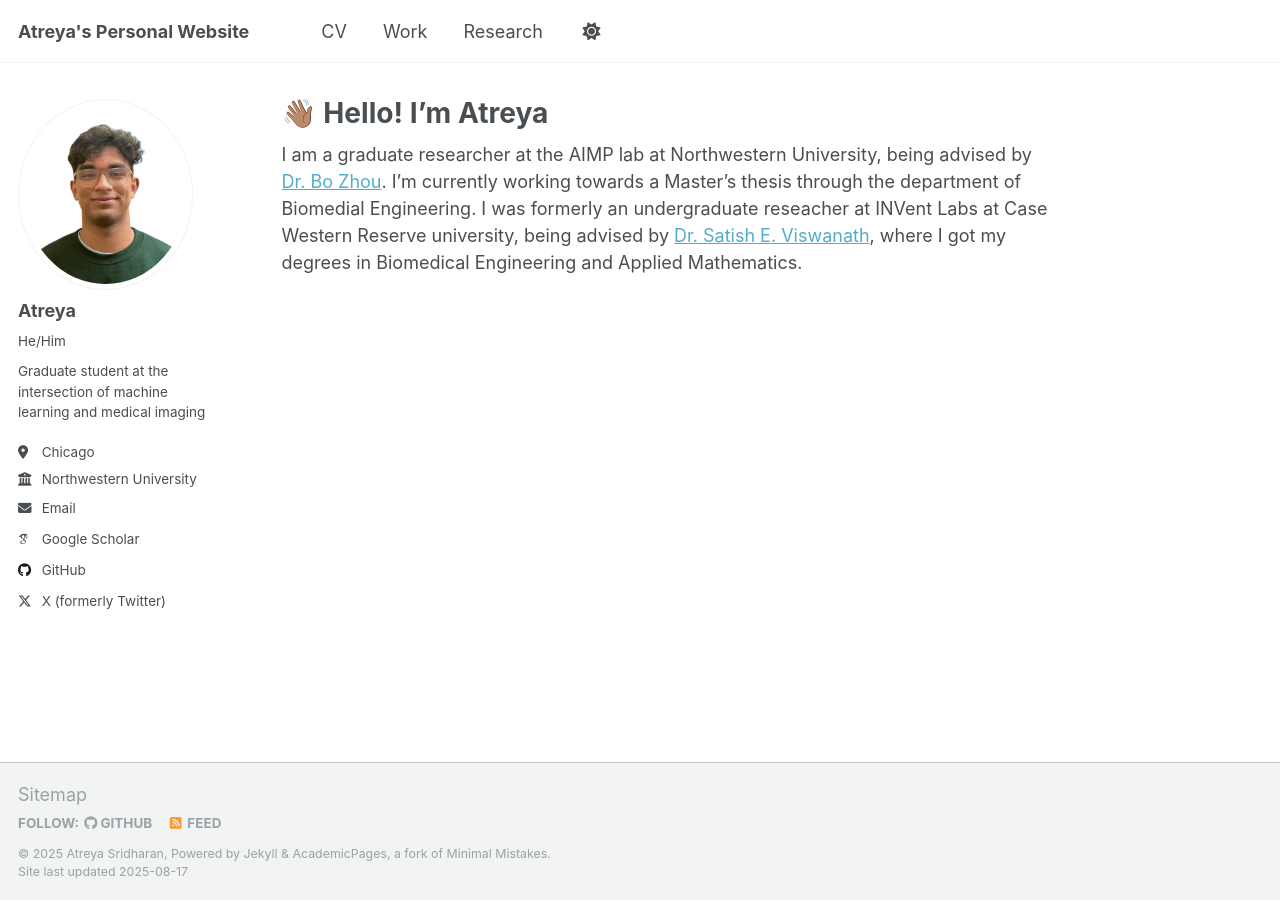
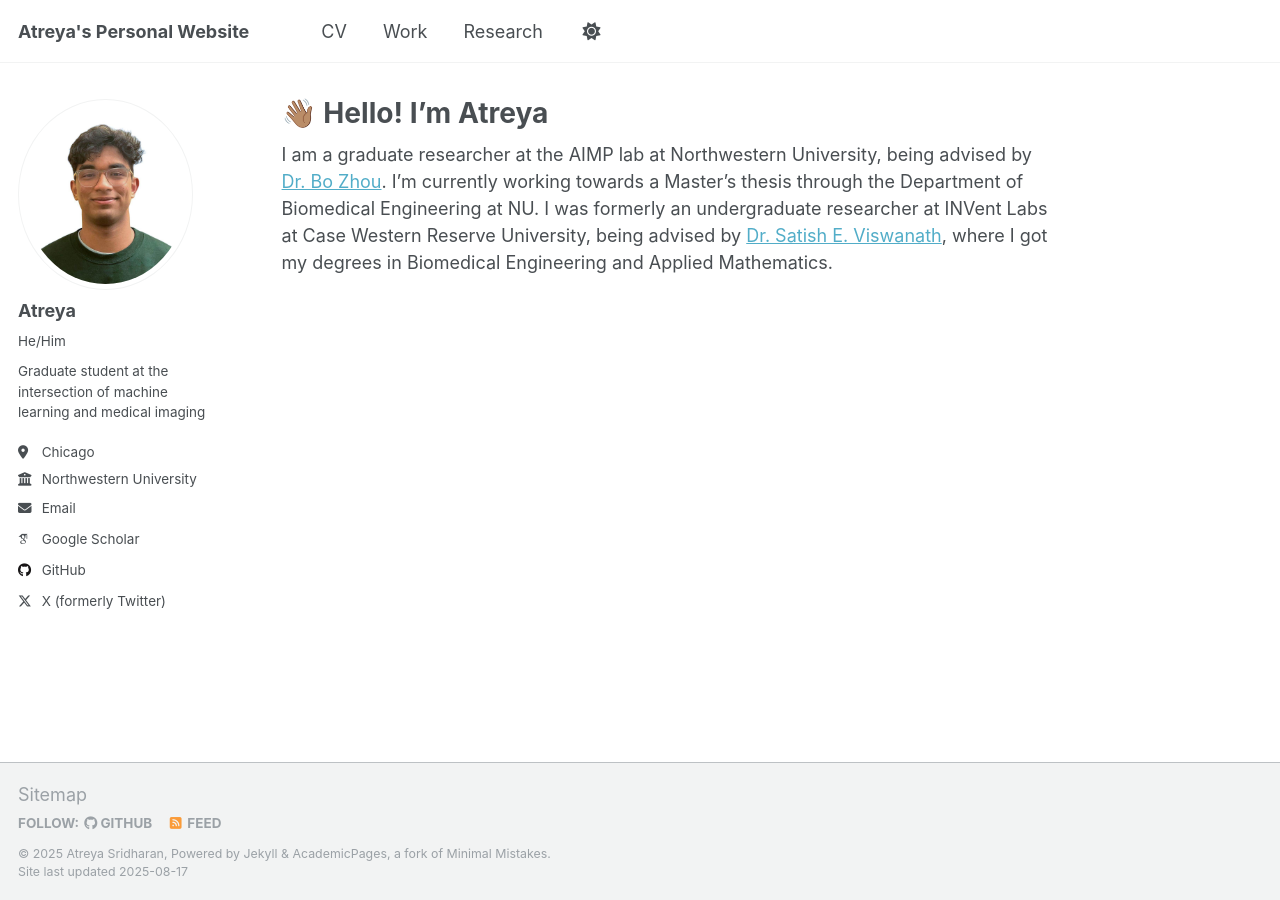
Before and after one commit to atreya-s/atreya-s.github.io, a Jekyll site: the page built from _pages/about.md, in a window 1280 px wide. Built offline with Jekyll 4.4.1, drawn with Linux system fonts in a browser that asks for light colours; some web fonts are replaced; a script that is not in the unit is left out.

Commit message:
Update about.md

```diff
--- a/_pages/about.md
+++ b/_pages/about.md
@@ -7,4 +7,4 @@ redirect_from:
   - /about.html
 ---
 
-I am a graduate researcher at the AIMP lab at Northwestern University, being advised by [Dr. Bo Zhou](https://bbbbbbzhou.github.io). I'm currently working towards a Master's thesis through the department of Biomedial Engineering. I was formerly an undergraduate reseacher at INVent Labs at Case Western Reserve university, being advised by [Dr. Satish E. Viswanath](https://case.edu/cancer/members/member-directory/satish-e-viswanath), where I got my degrees in Biomedical Engineering and Applied Mathematics.
+I am a graduate researcher at the AIMP lab at Northwestern University, being advised by [Dr. Bo Zhou](https://bbbbbbzhou.github.io). I'm currently working towards a Master's thesis through the Department of Biomedical Engineering at NU. I was formerly an undergraduate researcher at INVent Labs at Case Western Reserve University, being advised by [Dr. Satish E. Viswanath](https://case.edu/cancer/members/member-directory/satish-e-viswanath), where I got my degrees in Biomedical Engineering and Applied Mathematics.
```
